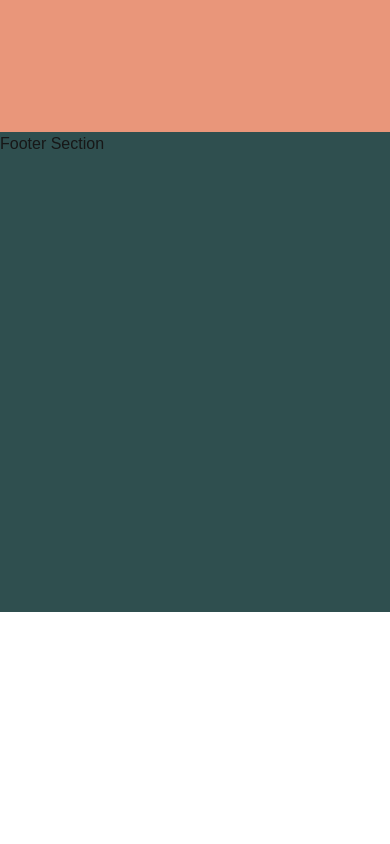
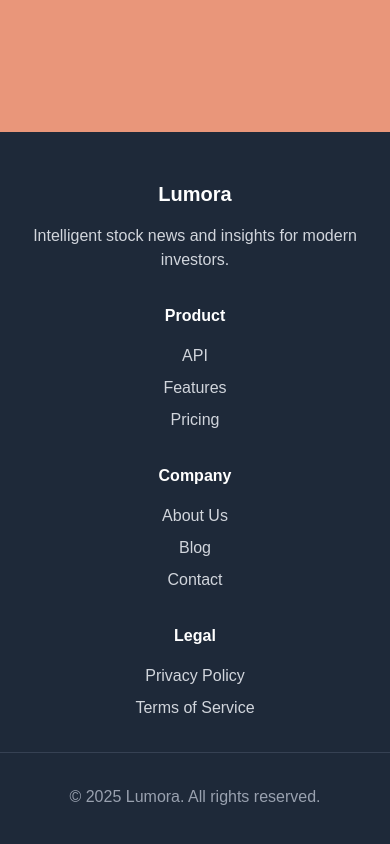
Before and after one commit to Itserge1/Lumora, a Next.js app in the folder lumora-client/: page / in a window 390 px wide. Shown: the part 2300-3144 px from the top of the page. Before the commit the page ends 2912 px from the top, so only its background shows below. Built offline with nearby package versions, Linux system fonts and the light colour scheme.

Commit message:
Add Footer component (#12)
* Footer draft

* remove redundant elements and styling

* rm styling module

* fix responsive classes

```diff
--- a/lumora-client/src/components/Footer/Footer.module.css
+++ /dev/null
@@ -1,5 +0,0 @@
-.footer {
-    height: 30rem;
-    width: 100%;
-    background-color: darkslategrey;
-}
--- a/lumora-client/src/components/Footer/Footer.tsx
+++ b/lumora-client/src/components/Footer/Footer.tsx
@@ -1,13 +1,87 @@
-"use client"
+"use client";
 
-import styles from './Footer.module.css'
+import type { ReactNode } from "react";
 
-const Footer = () => {
-    return(
-        <section className={styles.footer}>
-            <p>Footer Section</p>
-        </section>
-    )
+interface FooterLinkProps {
+  href: string;
+  children: ReactNode;
 }
 
-export default Footer
+function FooterLink({ href, children }: FooterLinkProps) {
+  return (
+    <li>
+      <a
+        href={href}
+        className="text-gray-300 hover:text-white transition-colors"
+      >
+        {children}
+      </a>
+    </li>
+  );
+}
+
+interface LinkGroup {
+  title: string;
+  links: Array<{ href: string; label: string }>;
+}
+
+function Footer() {
+  const linkGroups: LinkGroup[] = [
+    {
+      title: "Product",
+      links: [
+        { href: "#", label: "API" },
+        { href: "#", label: "Features" },
+        { href: "#", label: "Pricing" },
+      ],
+    },
+    {
+      title: "Company",
+      links: [
+        { href: "#", label: "About Us" },
+        { href: "#", label: "Blog" },
+        { href: "#", label: "Contact" },
+      ],
+    },
+    {
+      title: "Legal",
+      links: [
+        { href: "#", label: "Privacy Policy" },
+        { href: "#", label: "Terms of Service " },
+      ],
+    },
+  ];
+
+  return (
+    <footer className="bg-gray-800 text-white py-12">
+      <div className="container mx-auto px-4 grid grid-cols-1 md:grid-cols-3 lg:grid-cols-4 gap-8">
+        <div className="col-span-1 lg:col-span-2 items-center text-center md:text-left">
+          <h3 className="text-xl font-bold mb-4">Lumora</h3>
+          <p className="text-gray-300">
+            Intelligent stock news and insights for modern investors.
+          </p>
+        </div>
+        <div className="grid grid-cols-1 md:grid-cols-3 col-span-1 md:col-span-2 gap-8">
+          {linkGroups.map((group) => (
+            <div key={group.title} className="text-center md:text-left">
+              <h4 className="font-semibold mb-4">{group.title}</h4>
+              <ul className="space-y-2">
+                {group.links.map((link) => (
+                  <FooterLink key={link.label} href={link.href}>
+                    {link.label}
+                  </FooterLink>
+                ))}
+              </ul>
+            </div>
+          ))}
+        </div>
+      </div>
+
+      <div className="mt-8 pt-8 border-t border-gray-700 text-center text-gray-400">
+        <p>© {new Date().getFullYear()} Lumora. All rights reserved.</p>
+      </div>
+    </footer>
+  );
+}
+
+export default Footer;
```
